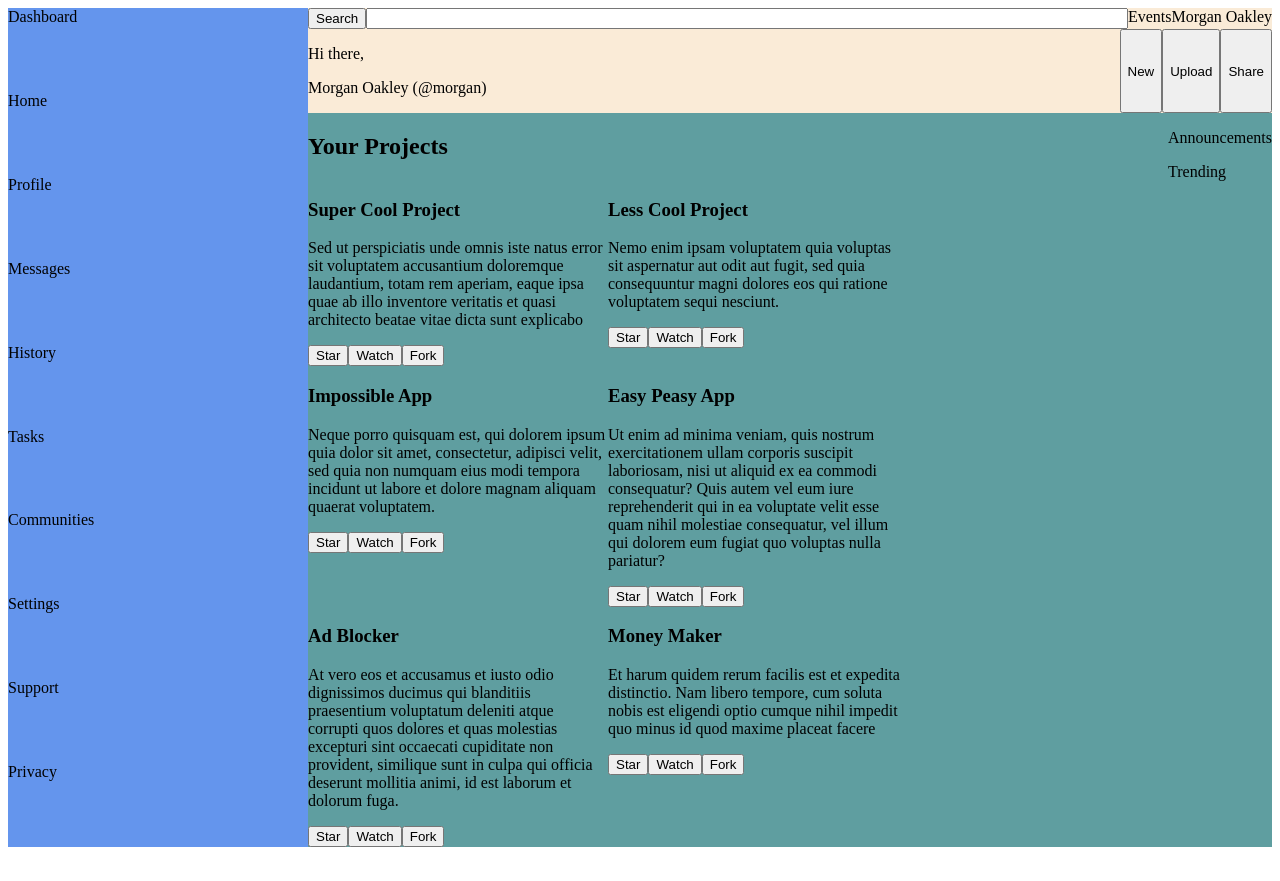
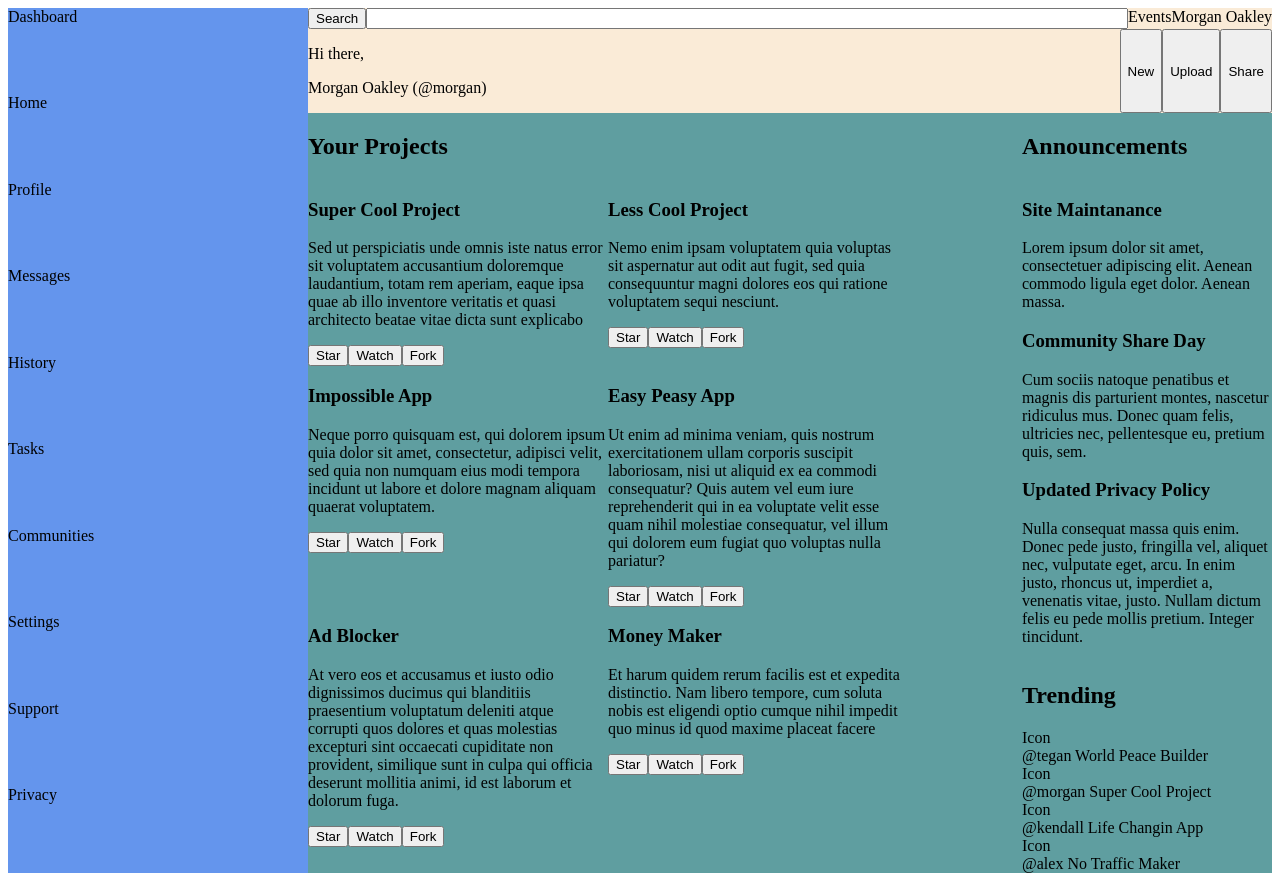
Before and after one commit to jpawz/admin-dashboard, a plain HTML site: page index.html in a window 1280 px wide. Before the commit the page ends 855 px from the top, so only its background shows below. Drawn offline with Linux system fonts and the light colour scheme.

Commit message:
Add right panel content

```diff
--- a/index.html
+++ b/index.html
@@ -94,8 +94,52 @@
                 </div>
             </div>
             <div class="right-bar">
-                <p>Announcements</p>
-                <p>Trending</p>
+                <h2>Announcements</h2>
+                <div class="announcements">
+                    <div>
+                        <h3>Site Maintanance</h3>
+                        <p>Lorem ipsum dolor sit amet, consectetuer adipiscing elit. Aenean commodo ligula eget dolor. Aenean massa. </p>
+                    </div>
+                    <div>
+                        <h3>Community Share Day</h3>
+                        <p>Cum sociis natoque penatibus et magnis dis parturient montes, nascetur ridiculus mus. Donec quam felis, ultricies nec, pellentesque eu, pretium quis, sem.</p>
+                    </div>
+                    <div>
+                        <h3>Updated Privacy Policy</h3>
+                        <p>Nulla consequat massa quis enim. Donec pede justo, fringilla vel, aliquet nec, vulputate eget, arcu. In enim justo, rhoncus ut, imperdiet a, venenatis vitae, justo. Nullam dictum felis eu pede mollis pretium. Integer tincidunt.</p>
+                    </div>
+                </div>
+                <h2>Trending</h2>
+                <div>
+                    <div>
+                        <div>Icon</div>
+                        <div>
+                            <span>@tegan</span>
+                            <span>World Peace Builder</span>
+                        </div>
+                    </div>
+                    <div>
+                        <div>Icon</div>
+                        <div>
+                            <span>@morgan</span>
+                            <span>Super Cool Project</span>
+                        </div>
+                    </div>
+                    <div>
+                        <div>Icon</div>
+                        <div>
+                            <span>@kendall</span>
+                            <span>Life Changin App</span>
+                        </div>
+                    </div>
+                    <div>
+                        <div>Icon</div>
+                        <div>
+                            <span>@alex</span>
+                            <span>No Traffic Maker</span>
+                        </div>
+                    </div>
+                </div>
             </div>
         </div>
     </div>
--- a/style.css
+++ b/style.css
@@ -31,6 +31,11 @@
     grid-template-columns: 1fr auto;
 }
 
+.right-bar {
+    display: grid;
+    grid-template-columns: 250px;
+}
+
 .cards {
     display: grid;
     grid-template-columns: repeat(auto-fit, 300px);
```
